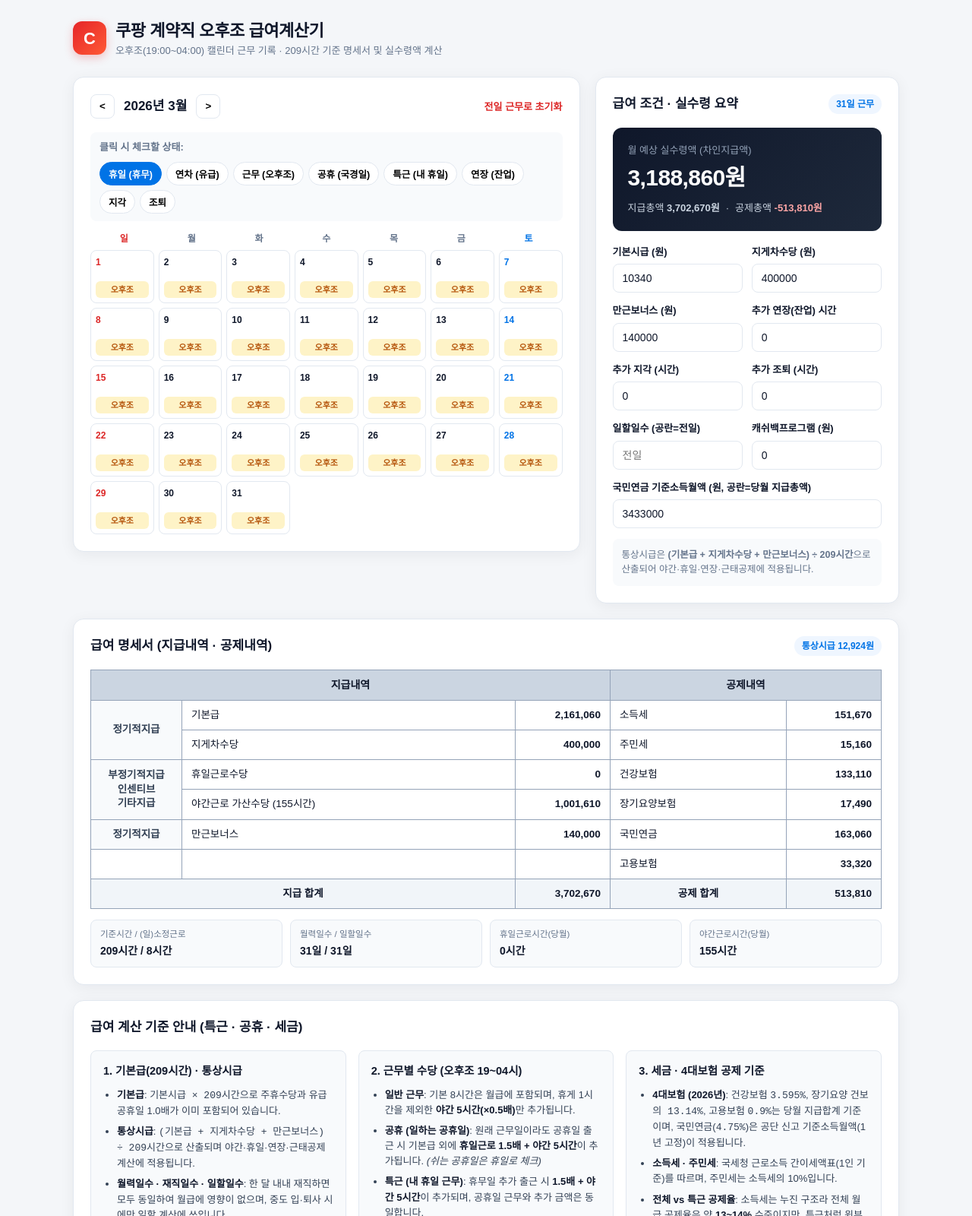
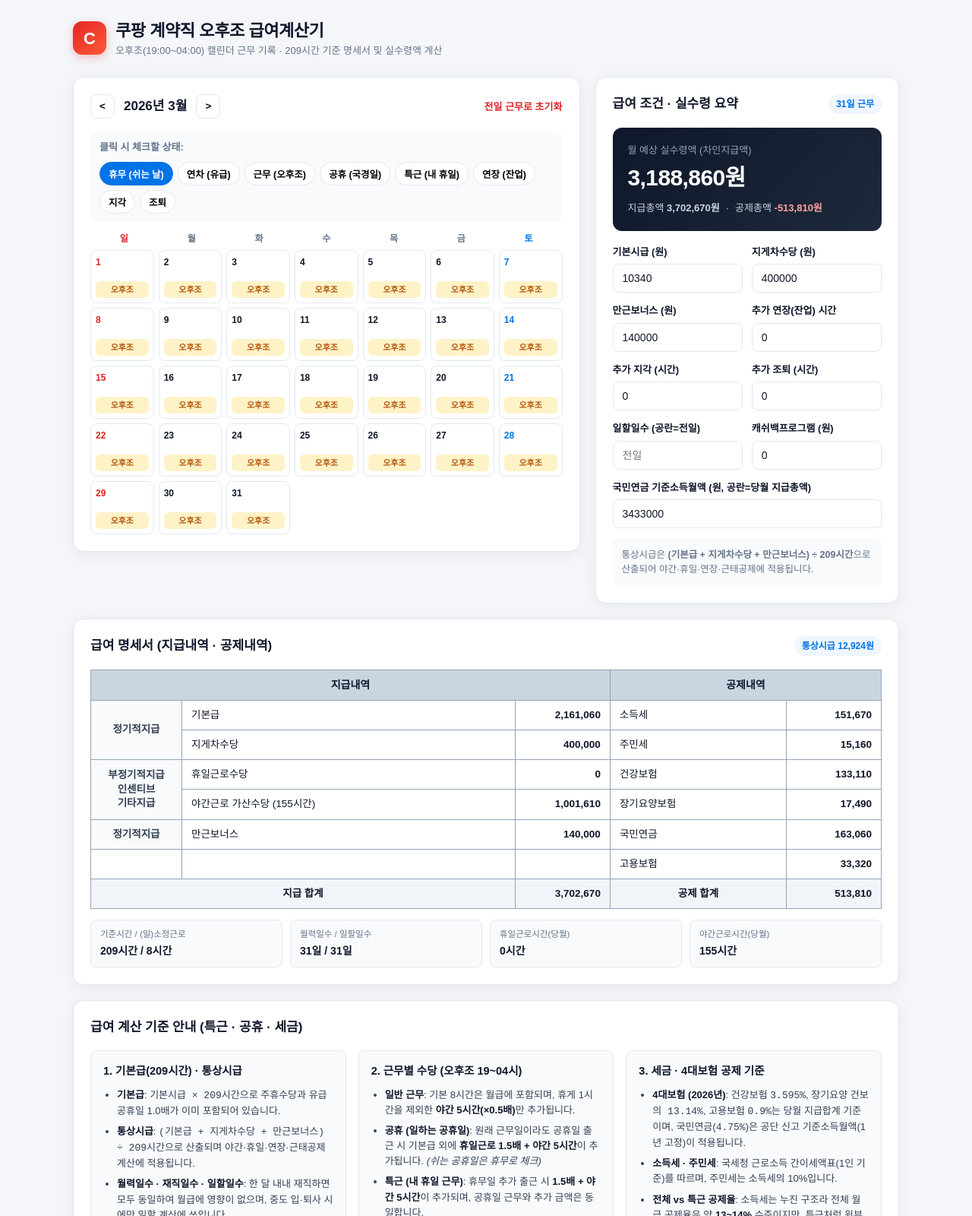
Before and after one commit to mini-toolkit/mini-toolkit.github.io, a plain HTML site: page index.html in a window 1280 px wide. Shown: the top 1600 px of the page at 76% size. Drawn offline with Linux system fonts and the light colour scheme.

Commit message:
Add files via upload

```diff
--- a/index.html
+++ b/index.html
@@ -37,7 +37,7 @@
           <div class="brush-bar">
             <span class="brush-label">클릭 시 체크할 상태:</span>
             <div class="brush-options" id="cal-brush-options">
-              <button type="button" class="brush-btn active" data-brush="off">휴일 (휴무)</button>
+              <button type="button" class="brush-btn active" data-brush="off">휴무 (쉬는 날)</button>
               <button type="button" class="brush-btn" data-brush="leave">연차 (유급)</button>
               <button type="button" class="brush-btn" data-brush="afternoon">근무 (오후조)</button>
               <button type="button" class="brush-btn" data-brush="public_holiday">공휴 (국경일)</button>
@@ -199,7 +199,7 @@
             <h3>2. 근무별 수당 (오후조 19~04시)</h3>
             <ul class="guide-list">
               <li><strong>일반 근무</strong>: 기본 8시간은 월급에 포함되며, 휴게 1시간을 제외한 <strong>야간 5시간(×0.5배)</strong>만 추가됩니다.</li>
-              <li><strong>공휴 (일하는 공휴일)</strong>: 원래 근무일이라도 공휴일 출근 시 기본급 외에 <strong>휴일근로 1.5배 + 야간 5시간</strong>이 추가됩니다. <em>(쉬는 공휴일은 휴일로 체크)</em></li>
+              <li><strong>공휴 (일하는 공휴일)</strong>: 원래 근무일이라도 공휴일 출근 시 기본급 외에 <strong>휴일근로 1.5배 + 야간 5시간</strong>이 추가됩니다. <em>(쉬는 공휴일은 휴무로 체크)</em></li>
               <li><strong>특근 (내 휴일 근무)</strong>: 휴무일 추가 출근 시 <strong>1.5배 + 야간 5시간</strong>이 추가되며, 공휴일 근무와 추가 금액은 동일합니다.</li>
               <li><strong>연차 (유급)</strong>: 기본급은 유지되지만 실제 야간근무를 하지 않으므로 야간수당에서는 제외됩니다.</li>
             </ul>
```
